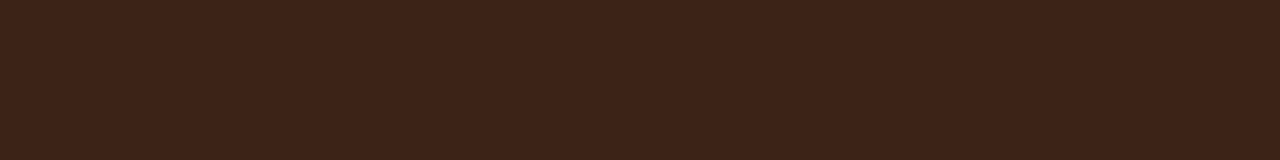
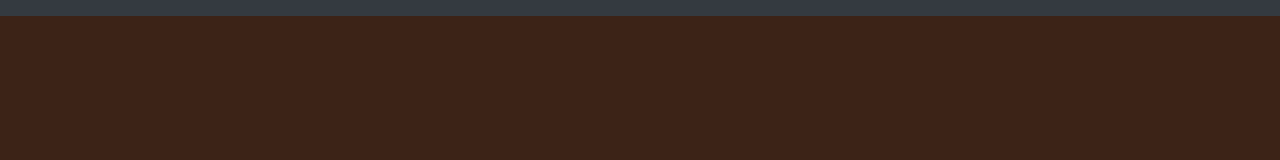
Before and after one commit to oacortez/Rapid-Museum, a plain HTML site: page index.html in a window 1280 px wide. Drawn offline with nearby package versions, Linux system fonts and the light colour scheme.

Commit message:
Add navbar element

```diff
--- a/index.html
+++ b/index.html
@@ -15,6 +15,9 @@
 </head>
 
 <body>
+  <nav id="mainNavbar"class="navbar navbar-dark bg-dark navbar-expand-md">
+
+  </nav>
 
 <script src="https://code.jquery.com/jquery-3.3.1.slim.min.js" integrity="sha384-q8i/X+965DzO0rT7abK41JStQIAqVgRVzpbzo5smXKp4YfRvH+8abtTE1Pi6jizo"
   crossorigin="anonymous"></script>
```
